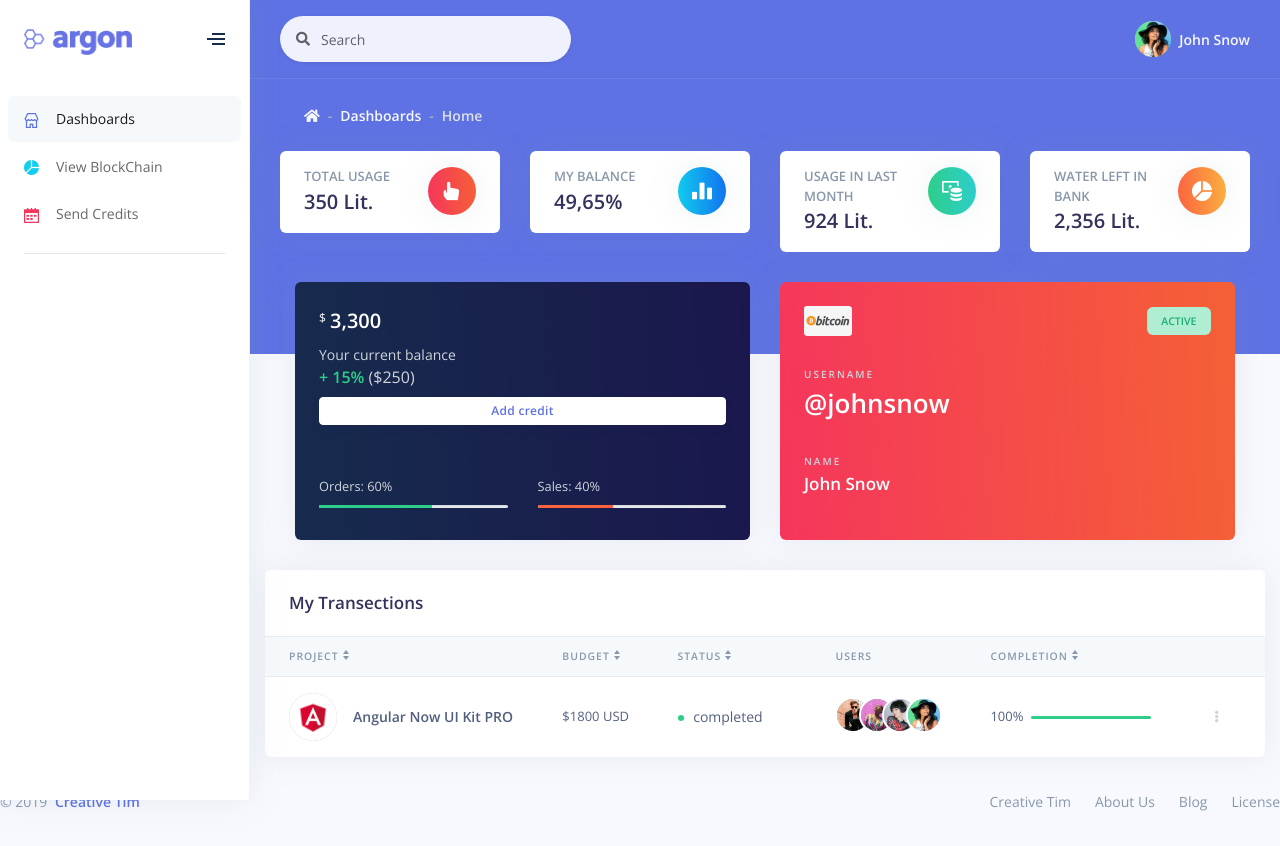
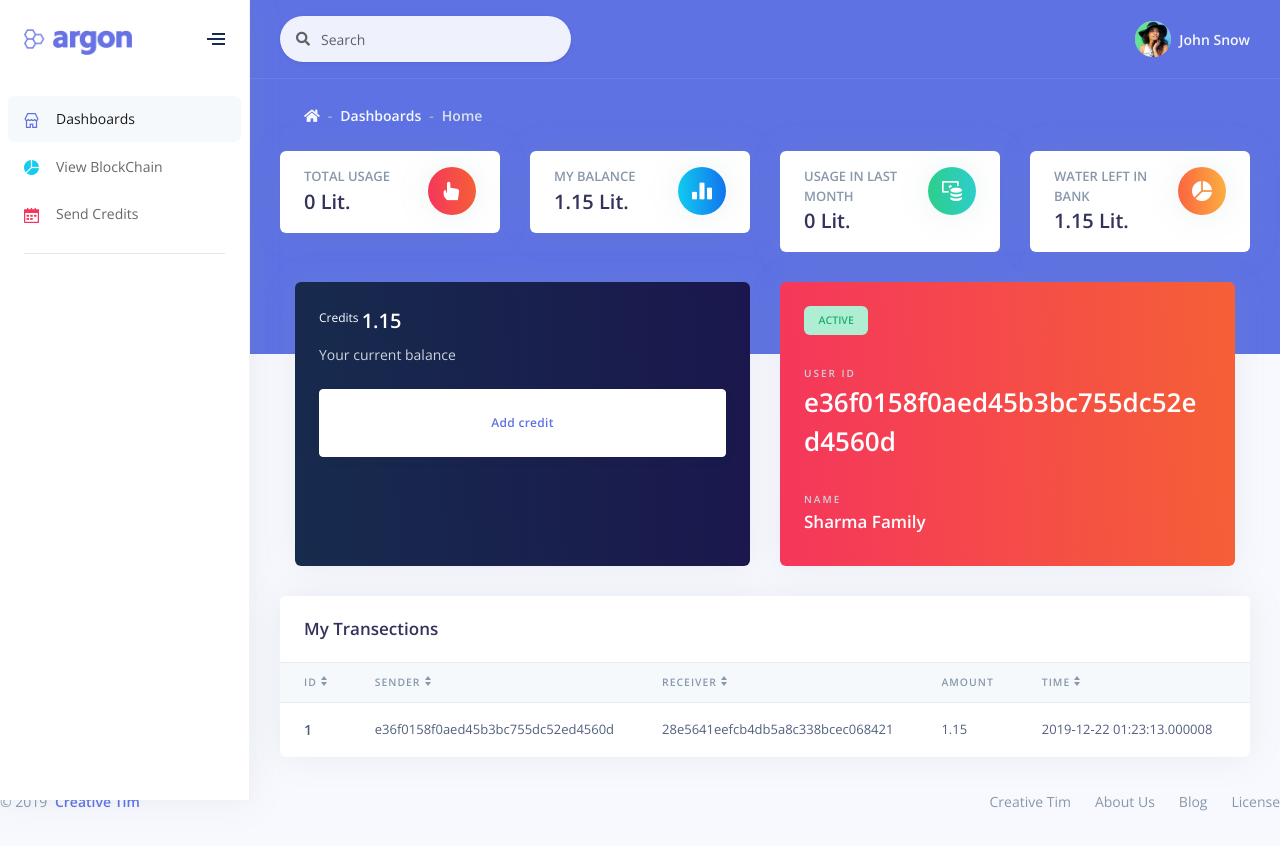
Before and after one commit to viral-sangani/decentralized-water-harvesting, a Django app: page / in a window 1280 px wide. Run offline with Django 3.2, Linux system fonts and the light colour scheme; some libraries are stand-ins or nearby versions.

Commit message:
dashboard

```diff
--- a/scr/H2OBank/blockchain/views.py
+++ b/scr/H2OBank/blockchain/views.py
@@ -260,5 +260,33 @@ class container_3_data(APIView):
 
 #################################################### Website Code #####################################################
 
+# user = e36f0158f0aed45b3bc755dc52ed4560d
+# server =  2ad8e222853549e59c9d528731b0cf48
+
+
 def home_view(request):
-    return render(request, 'website/dashboard.html')
+    user_transection = []
+    total_usage = 0
+    total_balance = 0
+    for item in blockchain.chain:
+        if len(item['transactions']) == 0:
+            pass
+        else:
+            user_transection.append(item['transactions'][0])
+            if item['transactions'][0]['receiver'] == "e36f0158f0aed45b3bc755dc52ed4560d":
+                print(item['transactions'][0]['amount'])
+                total_usage += item['transactions'][0]['amount']
+
+            if item['transactions'][0]['sender'] == "e36f0158f0aed45b3bc755dc52ed4560d":
+                print(item['transactions'][0]['amount'])
+                total_balance += item['transactions'][0]['amount']
+
+    context = {
+        'total_usage':total_usage,
+        'total_balance': total_balance,
+        'usage_last_month': total_usage,
+        'water_in_bank': total_balance,
+        'user_id': 'e36f0158f0aed45b3bc755dc52ed4560d',
+        'user_transection': user_transection
+    }
+    return render(request, 'website/dashboard.html', context)
--- a/scr/H2OBank/templates/website/dashboard.html
+++ b/scr/H2OBank/templates/website/dashboard.html
@@ -102,7 +102,7 @@
                                     <div class="row">
                                         <div class="col">
                                             <h5 class="card-title text-uppercase text-muted mb-0">Total Usage</h5>
-                                            <span class="h2 font-weight-bold mb-0">350 Lit.</span>
+                                            <span class="h2 font-weight-bold mb-0">{{ total_usage }} Lit.</span>
                                         </div>
                                         <div class="col-auto">
                                             <div class="icon icon-shape bg-gradient-red text-white rounded-circle shadow">
@@ -121,7 +121,7 @@
                                     <div class="row">
                                         <div class="col">
                                             <h5 class="card-title text-uppercase text-muted mb-0">My Balance</h5>
-                                            <span class="h2 font-weight-bold mb-0">49,65%</span>
+                                            <span class="h2 font-weight-bold mb-0">{{ total_balance }} Lit.</span>
                                         </div>
                                         <div class="col-auto">
                                             <div class="icon icon-shape bg-gradient-info text-white rounded-circle shadow">
@@ -140,7 +140,7 @@
                                     <div class="row">
                                         <div class="col">
                                             <h5 class="card-title text-uppercase text-muted mb-0">Usage in last Month</h5>
-                                            <span class="h2 font-weight-bold mb-0">924 Lit.</span>
+                                            <span class="h2 font-weight-bold mb-0">{{ total_usage }} Lit.</span>
                                         </div>
                                         <div class="col-auto">
                                             <div class="icon icon-shape bg-gradient-green text-white rounded-circle shadow">
@@ -158,7 +158,7 @@
                                     <div class="row">
                                         <div class="col">
                                             <h5 class="card-title text-uppercase text-muted mb-0">Water left in Bank</h5>
-                                            <span class="h2 font-weight-bold mb-0">2,356 Lit.</span>
+                                            <span class="h2 font-weight-bold mb-0">{{ total_balance }} Lit.</span>
                                         </div>
                                         <div class="col-auto">
                                             <div class="icon icon-shape bg-gradient-orange text-white rounded-circle shadow">
@@ -180,50 +180,29 @@
                     <div class="card bg-gradient-default">
                         <div class="card-body">
                             <div class="mb-2">
-                                <sup class="text-white">$</sup> <span class="h2 text-white">3,300</span>
+                                <sup class="text-white">Credits </sup> <span class="h2 text-white"> {{ total_balance }}</span>
                                 <div class="text-light mt-2 text-sm">Your current balance</div>
-                                <div>
-                                    <span class="text-success font-weight-600">+ 15%</span> <span class="text-light">($250)</span>
                             </div>
-                            </div>
-                            <button class="btn btn-sm btn-block btn-neutral">Add credit</button>
-                        </div>
-                        <div class="card-body">
-                            <div class="row">
-                                <div class="col">
-                                    <small class="text-light">Orders: 60%</small>
-                                    <div class="progress progress-xs my-2">
-                                        <div class="progress-bar bg-success" style="width: 60%"></div>
-                                    </div>
-                                </div>
-                                <div class="col"><small class="text-light">Sales: 40%</small>
-                                    <div class="progress progress-xs my-2">
-                                        <div class="progress-bar bg-warning" style="width: 40%"></div>
-                                    </div>
-                                </div>
-                            </div>
+                            <button class="btn btn-sm btn-block btn-neutral py-4 mt-4">Add credit</button>
                         </div>
                     </div>
                         <div class="card bg-gradient-danger">
                             <div class="card-body">
                                 <div class="row justify-content-between align-items-center">
-                                    <div class="col">
-                                        <img src="{% static 'website/assets/img/icons/cards/bitcoin.png' %}" alt="Image placeholder" />
-                                    </div>
                                     <div class="col-auto">
                                         <span class="badge badge-lg badge-success">Active</span>
                                     </div>
                                 </div>
                                 <div class="my-4">
                                     <span class="h6 surtitle text-light">
-                                        Username
+                                        User ID
                                     </span>
-                                    <div class="h1 text-white">@johnsnow</div>
+                                    <div class="h1 text-white">{{ user_id }}</div>
                                 </div>
                                 <div class="row">
                                     <div class="col">
                                         <span class="h6 surtitle text-light">Name</span>
-                                        <span class="d-block h3 text-white">John Snow</span>
+                                        <span class="d-block h3 text-white">Sharma Family</span>
                                     </div>
                                 </div>
                             </div>
@@ -233,7 +212,6 @@
             </div>
 
             <div class="col-xl-12">
-                <div class="row">
                 <div class="col">
                     <div class="card">
                         <!-- Card header -->
@@ -244,78 +222,41 @@
                             <table class="table align-items-center table-flush">
                                 <thead class="thead-light">
                                     <tr>
-                                            <th scope="col" class="sort" data-sort="name">Project</th>
-                                            <th scope="col" class="sort" data-sort="budget">Budget</th>
-                                            <th scope="col" class="sort" data-sort="status">Status</th>
-                                            <th scope="col">Users</th>
-                                            <th scope="col" class="sort" data-sort="completion">Completion</th>
+                                        <th scope="col" class="sort" data-sort="name">ID</th>
+                                        <th scope="col" class="sort" data-sort="budget">Sender</th>
+                                        <th scope="col" class="sort" data-sort="status">Receiver</th>
+                                        <th scope="col">Amount</th>
+                                        <th scope="col" class="sort" data-sort="completion">Time</th>
                                         <th scope="col"></th>
                                     </tr>
                                 </thead>
                                 <tbody class="list">
 
+                                    {% for item in user_transection  %}
                                             <tr>
                                                 <th scope="row">
                                                     <div class="media align-items-center">
-                                                    <a href="#" class="avatar rounded-circle mr-3">
-                                                        <img alt="Image placeholder" src="{% static 'website/assets/img/theme/angular.jpg' %}">
-                                                    </a>
                                                         <div class="media-body">
-                                                        <span class="name mb-0 text-sm">Angular Now UI Kit PRO</span>
+                                                            <span class="name mb-0 text-sm">{{ forloop.counter }}</span>
                                                         </div>
                                                     </div>
                                                 </th>
                                                 <td class="budget">
-                                                $1800 USD
+                                                    {{ item.sender }}
                                                 </td>
                                                 <td>
-                                                <span class="badge badge-dot mr-4">
-                                                    <i class="bg-success"></i>
-                                                    <span class="status">completed</span>
-                                                </span>
+                                                    {{ item.receiver }}
                                                 </td>
                                                 <td>
-                                                <div class="avatar-group">
-                                                    <a href="#" class="avatar avatar-sm rounded-circle" data-toggle="tooltip" data-original-title="Ryan Tompson">
-                                                        <img alt="Image placeholder" src="{% static 'website/assets/img/theme/team-1.jpg' %}">
-                                                    </a>
-                                                    <a href="#" class="avatar avatar-sm rounded-circle" data-toggle="tooltip" data-original-title="Romina Hadid">
-                                                        <img alt="Image placeholder" src="{% static 'website/assets/img/theme/team-2.jpg' %}">
-                                                    </a>
-                                                    <a href="#" class="avatar avatar-sm rounded-circle" data-toggle="tooltip" data-original-title="Alexander Smith">
-                                                        <img alt="Image placeholder" src="{% static 'website/assets/img/theme/team-3.jpg' %}">
-                                                    </a>
-                                                    <a href="#" class="avatar avatar-sm rounded-circle" data-toggle="tooltip" data-original-title="Jessica Doe">
-                                                        <img alt="Image placeholder" src="{% static 'website/assets/img/theme/team-4.jpg' %}">
-                                                    </a>
-                                                </div>
+                                                    {{ item.amount }}
                                                 </td>
                                                 <td>
-                                                <div class="d-flex align-items-center">
-                                                    <span class="completion mr-2">100%</span>
-                                                    <div>
-                                                        <div class="progress">
-                                                            <div class="progress-bar bg-success" role="progressbar" aria-valuenow="100" aria-valuemin="0" aria-valuemax="100" style="width: 100%;"></div>
-                                                        </div>
-                                                    </div>
-                                                </div>
-                                            </td>
-                                            <td class="text-right">
-                                                <div class="dropdown">
-                                                    <a class="btn btn-sm btn-icon-only text-light" href="#" role="button" data-toggle="dropdown" aria-haspopup="true" aria-expanded="false">
-                                                        <i class="fas fa-ellipsis-v"></i>
-                                                    </a>
-                                                    <div class="dropdown-menu dropdown-menu-right dropdown-menu-arrow">
-                                                        <a class="dropdown-item" href="#">Action</a>
-                                                        <a class="dropdown-item" href="#">Another action</a>
-                                                        <a class="dropdown-item" href="#">Something else here</a>
-                                                    </div>
-                                                </div>
+                                                    {{ item.time }}
                                                 </td>
                                             </tr>
+                                    {% endfor %}
                                 </tbody>
                             </table>
-                            </div>
                         </div>
                     </div>
                 </div>
```
Also changed, not shown: scr/H2OBank/account/views.py (+11 -0 lines), scr/H2OBank/templates/account/login.html (+4 -4 lines), scr/H2OBank/db.sqlite3. Lines whose indentation alone changed are shown as unchanged.
